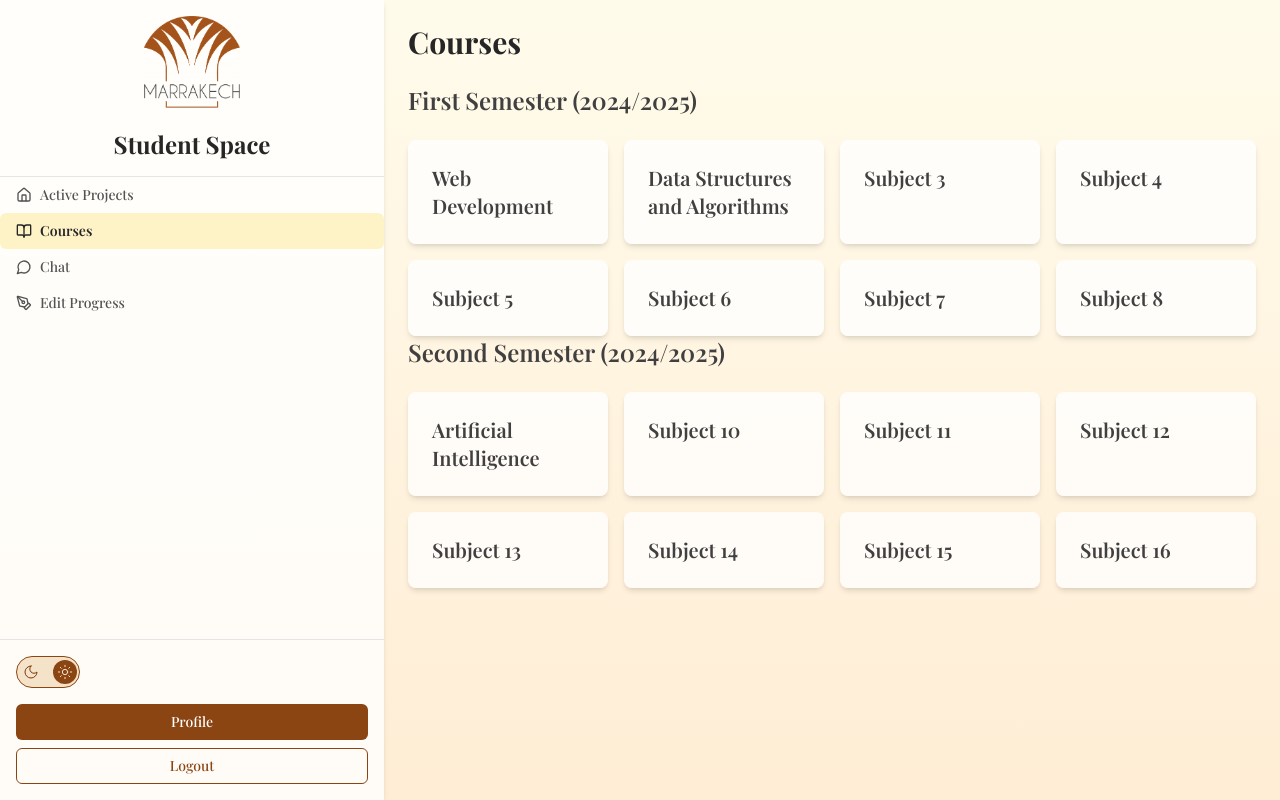
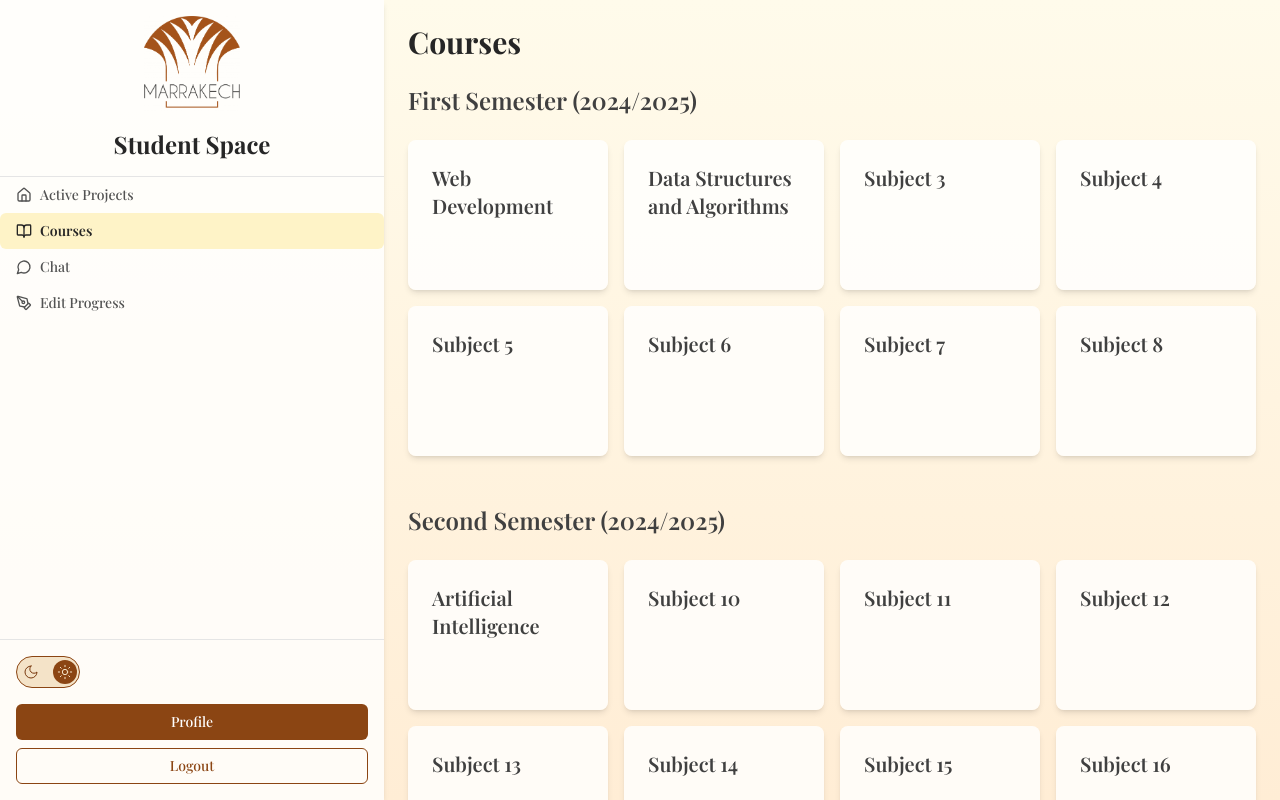
Before and after one commit to iammeftah/eensafrontend, a React (Create React App) app: page /student in a window 1280 px wide. Both pictures are taken after a click on the button "Courses". Built offline with nearby package versions, Linux system fonts and the light colour scheme; a web font is replaced by a local one.

Commit message:
Enhanced the courses component

```diff
--- a/src/components/students/tabs/courses.tsx
+++ b/src/components/students/tabs/courses.tsx
@@ -1,4 +1,4 @@
-import { useState } from 'react';
+import { useState, useEffect } from 'react';
 import { Button } from "../../../components/ui/button";
 import { FileText, FileSearch, BookOpen, Clipboard, Menu } from 'lucide-react';
 import { motion, AnimatePresence } from 'framer-motion';
@@ -119,6 +119,7 @@ export default function Courses({ darkMode }: { darkMode: boolean }) {
     const [selectedSubject, setSelectedSubject] = useState<Subject | null>(null);
     const [activeTab, setActiveTab] = useState<'courses' | 'exercises' | 'oldExams' | 'notes'>('courses');
     const [isMobileMenuOpen, setIsMobileMenuOpen] = useState(false);
+    const [loading, setLoading] = useState(true);
 
     const tabs = ['courses', 'exercises', 'oldExams', 'notes'] as const;
 
@@ -160,27 +161,42 @@ export default function Courses({ darkMode }: { darkMode: boolean }) {
         </Button>
     );
 
+    const SubjectSkeleton = () => (
+        <div className={`${darkMode ? 'bg-neutral-800/50' : 'bg-white/80'} shadow-md rounded-lg p-6 flex flex-col min-h-[150px] h-full`}>
+            <div className={`h-6 w-3/4 ${darkMode ? 'bg-neutral-700' : 'bg-neutral-200'} rounded animate-pulse`}></div>
+        </div>
+    );
+
     const renderSubjectList = () => (
-        semesters.map((semester) => (
+        <div className="space-y-12">
+            {semesters.map((semester) => (
                 <div key={semester.id} className="space-y-6">
                     <h3 className={`text-2xl font-semibold ${darkMode ? 'text-neutral-300' : 'text-neutral-700'}`}>
                         {semester.name} ({semester.scholarYear})
                     </h3>
                     <div className="grid grid-cols-1 sm:grid-cols-2 md:grid-cols-3 lg:grid-cols-4 gap-4">
-                    {semester.subjects.map((subject) => (
+                        {loading
+                            ? Array(8).fill(0).map((_, index) => (
+                                <div key={index} className="flex flex-col h-full">
+                                    <SubjectSkeleton />
+                                </div>
+                            ))
+                            : semester.subjects.map((subject) => (
                                 <div
                                     key={subject.id}
-                            className={`${darkMode ? 'bg-neutral-800/50' : 'bg-white/80'} shadow-md rounded-lg p-6 cursor-pointer hover:shadow-lg transition-shadow`}
+                                    className={`${darkMode ? 'bg-neutral-800/50' : 'bg-white/80'} shadow-md rounded-lg p-6 cursor-pointer hover:shadow-lg transition-shadow flex flex-col min-h-[150px]`}
                                     onClick={() => openSubject(subject)}
                                 >
                                     <h4 className={`text-xl font-semibold ${darkMode ? 'text-neutral-300' : 'text-neutral-700'}`}>
                                         {subject.name}
                                     </h4>
                                 </div>
+                            ))
+                        }
+                    </div>
+                </div>
             ))}
         </div>
-            </div>
-        ))
     );
 
     const renderTabContent = () => {
@@ -210,6 +226,14 @@ export default function Courses({ darkMode }: { darkMode: boolean }) {
             </p>
         );
     };
+
+    useEffect(() => {
+        const timer = setTimeout(() => {
+            setLoading(false);
+        }, 2000);
+
+        return () => clearTimeout(timer);
+    }, []);
 
     return (
         <div className={`space-y-6 ${darkMode ? 'dark' : ''}`}>
@@ -255,9 +279,9 @@ export default function Courses({ darkMode }: { darkMode: boolean }) {
                     {selectedSubject ? (
                         <motion.div
                             key="subject-details"
-                            initial={{ opacity: 0 }} // Only opacity for fade-in
-                            animate={{ opacity: 1 }} // Only opacity for fade-in
-                            exit={{ opacity: 0 }} // Only opacity for fade-out
+                            initial={{ opacity: 0 }}
+                            animate={{ opacity: 1 }}
+                            exit={{ opacity: 0 }}
                             transition={{ duration: 0.3 }}
                         >
                             <button
@@ -268,7 +292,8 @@ export default function Courses({ darkMode }: { darkMode: boolean }) {
                                 <span>Back to Subjects</span>
                             </button>
 
-                            <div className={`${darkMode ? 'bg-neutral-800/50' : 'bg-white/80'} shadow-md rounded-lg p-6`}>
+                            <div className={`${darkMode ? 'bg-neutral-800/50' : 'bg-white/80'} shadow-md rounded-lg p-6 min-h-[calc(100vh-12rem)]`}>
+                                <div className="flex flex-col flex-grow h-full min-h-0">
                                     <h3 className={`text-2xl font-bold ${darkMode ? 'text-neutral-200' : 'text-neutral-800'} mb-4`}>
                                         {selectedSubject.name}
                                     </h3>
@@ -296,17 +321,20 @@ export default function Courses({ darkMode }: { darkMode: boolean }) {
                                         />
                                     </div>
 
+                                    <div className="flex-grow overflow-y-auto">
                                         <div className="space-y-2">
                                             {renderTabContent()}
+                                        </div>
+                                    </div>
                                 </div>
                             </div>
                         </motion.div>
                     ) : (
                         <motion.div
                             key="subject-list"
-                            initial={{ opacity: 0 }} // Only opacity for fade-in
-                            animate={{ opacity: 1 }} // Only opacity for fade-in
-                            exit={{ opacity: 0 }} // Only opacity for fade-out
+                            initial={{ opacity: 0 }}
+                            animate={{ opacity: 1 }}
+                            exit={{ opacity: 0 }}
                             transition={{ duration: 0.3 }}
                         >
                             {renderSubjectList()}
```
Lines whose indentation alone changed are shown as unchanged.
